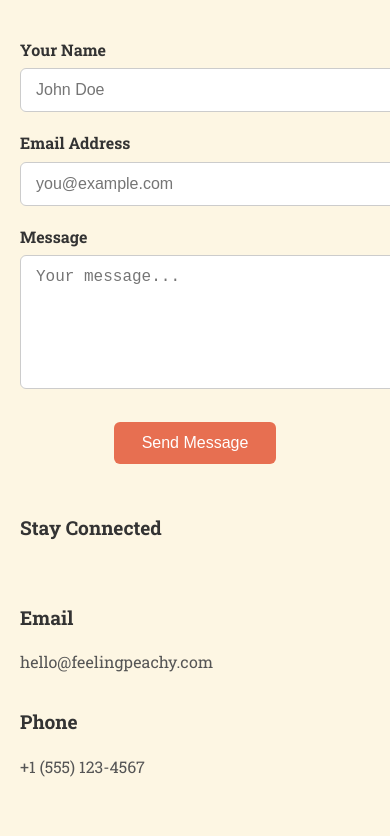
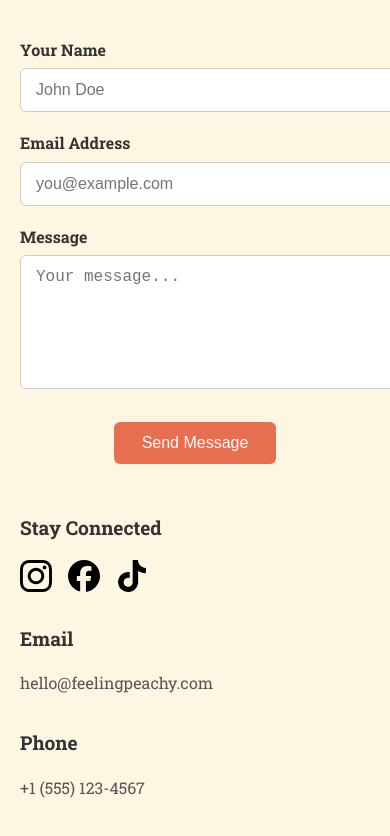
Before and after one commit to hetstaine/m-t-food1, a plain HTML site: page contact.html in a window 390 px wide. Shown: the part 542-1378 px from the top of the page. Drawn offline with Linux system fonts and the light colour scheme.

Commit message:
further social fix

```diff
--- a/style.css
+++ b/style.css
@@ -370,7 +370,24 @@ body {
     gap: 30px;
   }
 
-  .contact-details .social-links {
-    justify-content: center;
-  }
+/* Social icons sizing */
+
+.contact-details .social-links {
+  display: flex;           /* horizontal layout */
+  flex-direction: row;     /* default, can be omitted */
+  gap: 16px;               /* spacing between icons */
+  align-items: center;     /* vertically center if mixed content */
+  justify-content: flex-start; /* or center if you want centered row */
+  margin-top: 8px;
 }
+
+.contact-details .social-links a img {
+  width: 32px;       /* uniform width */
+  height: 32px;      /* uniform height */
+  object-fit: contain;
+  transition: transform 0.3s ease;
+}
+
+.contact-details .social-links a img:hover {
+  transform: scale(1.2); /* subtle hover effect */
+}
```
